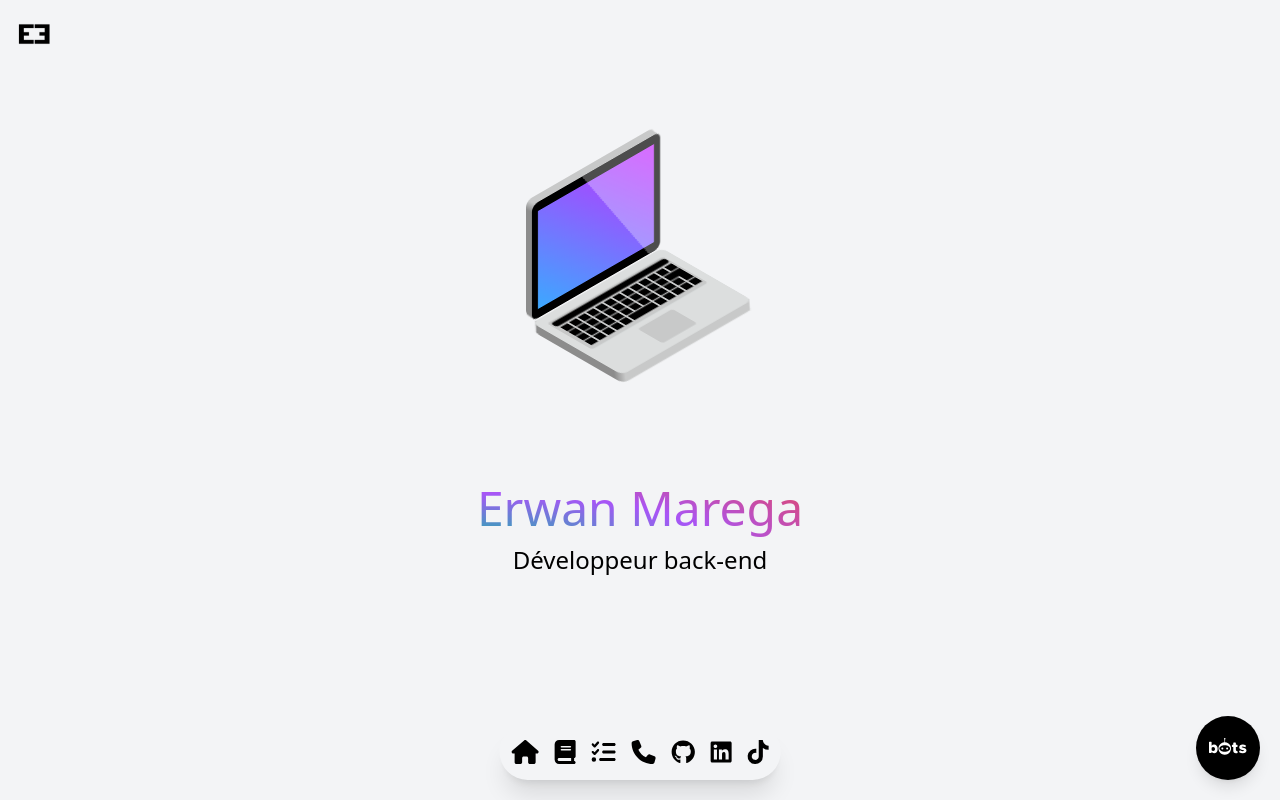
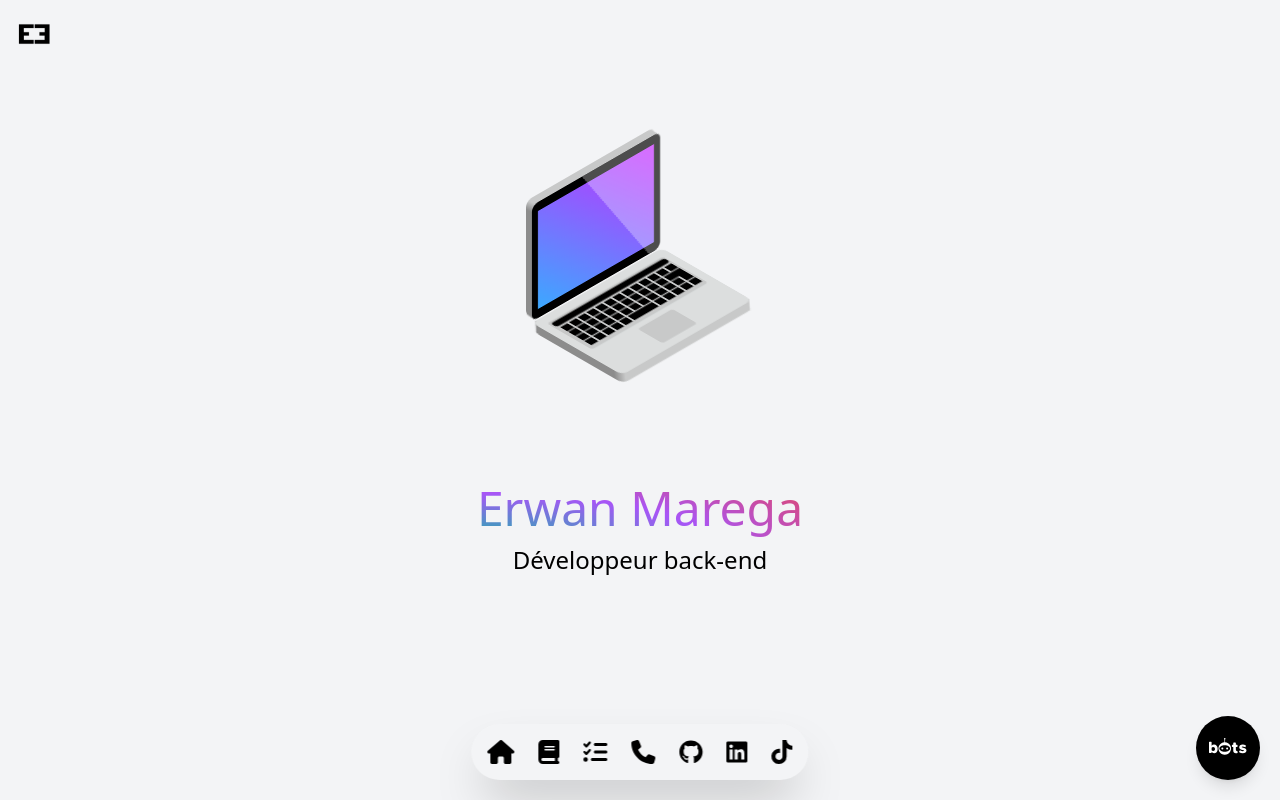
Before and after one commit to erwanmarega/Portfolio, a Vue app: page /about in a window 1280 px wide. Shown: the top 800 px of the page. Built offline with nearby package versions, Linux system fonts and the light colour scheme; a web font is replaced by a local one.

Commit message:
changement page

```diff
--- a/src/components/navbar.vue
+++ b/src/components/navbar.vue
@@ -1,39 +1,87 @@
 <template>
-  <nav class="fixed bottom-5 right-1/2 translate-x-1/2 bg-gray-100 p-3 rounded-full shadow-xl transform transition-transform hover:scale-110 z-10">
-    <ul class="flex justify-center items-center gap-4 m-0 p-0 list-none">
-      <li class="text-2xl cursor-pointer transform transition-transform hover:scale-110 active:scale-100">
-        <a href="#home">
+  <nav class="fixed bottom-5 left-1/2 transform -translate-x-1/2 bg-gray-100 p-4 rounded-full shadow-2xl backdrop-blur-lg z-20">
+    <ul class="flex justify-center items-center gap-6 m-0 p-0 list-none">
+      <li class="group relative">
+        <a
+          href="#home"
+          class="zoom-icon flex flex-col items-center justify-center text-black text-2xl transition-transform"
+        >
           <font-awesome-icon :icon="['fas', 'home']" />
+          <span class="absolute bottom-full mb-2 hidden group-hover:block text-xs text-black bg-gray-200 px-2 py-1 rounded-lg">
+            Accueil
+          </span>
         </a>
       </li>
-      <li class="text-2xl cursor-pointer transform transition-transform hover:scale-110 active:scale-100">
-        <a href="#about">
+      <li class="group relative">
+        <a
+          href="#about"
+          class="zoom-icon flex flex-col items-center justify-center text-black text-2xl transition-transform"
+        >
           <font-awesome-icon :icon="['fas', 'book']" />
+          <span class="absolute bottom-full mb-2 hidden group-hover:block text-xs text-black bg-gray-200 px-2 py-1 rounded-lg">
+            À Propos
+          </span>
         </a>
       </li>
-      <li class="text-2xl cursor-pointer transform transition-transform hover:scale-110 active:scale-100">
-        <a href="#creations">
+      <li class="group relative">
+        <a
+          href="#creations"
+          class="zoom-icon flex flex-col items-center justify-center text-black text-2xl transition-transform"
+        >
           <font-awesome-icon :icon="['fas', 'list-check']" />
+          <span class="absolute bottom-full mb-2 hidden group-hover:block text-xs text-black bg-gray-200 px-2 py-1 rounded-lg">
+            Créations
+          </span>
         </a>
       </li>
-      <li class="text-2xl cursor-pointer transform transition-transform hover:scale-110 active:scale-100">
-        <a href="#contact">
+      <li class="group relative">
+        <a
+          href="#contact"
+          class="zoom-icon flex flex-col items-center justify-center text-black text-2xl transition-transform"
+        >
           <font-awesome-icon :icon="['fas', 'phone']" />
+          <span class="absolute bottom-full mb-2 hidden group-hover:block text-xs text-black bg-gray-200 px-2 py-1 rounded-lg">
+            Contact
+          </span>
         </a>
       </li>
-      <li class="text-2xl cursor-pointer transform transition-transform hover:scale-110 active:scale-100">
-        <a href="https://github.com/erwanmarega" target="_blank" rel="noopener noreferrer">
+      <li class="group relative">
+        <a
+          href="https://github.com/erwanmarega"
+          target="_blank"
+          rel="noopener noreferrer"
+          class="zoom-icon flex flex-col items-center justify-center text-black text-2xl transition-transform"
+        >
           <font-awesome-icon :icon="['fab', 'github']" />
+          <span class="absolute bottom-full mb-2 hidden group-hover:block text-xs text-black bg-gray-200 px-2 py-1 rounded-lg">
+            GitHub
+          </span>
         </a>
       </li>
-      <li class="text-2xl cursor-pointer transform transition-transform hover:scale-110 active:scale-100">
-        <a href="https://www.linkedin.com/in/erwan-marega-9a8970256/" target="_blank" rel="noopener noreferrer">
+      <li class="group relative">
+        <a
+          href="https://www.linkedin.com/in/erwan-marega/"
+          target="_blank"
+          rel="noopener noreferrer"
+          class="zoom-icon flex flex-col items-center justify-center text-black text-2xl transition-transform"
+        >
           <font-awesome-icon :icon="['fab', 'linkedin']" />
+          <span class="absolute bottom-full mb-2 hidden group-hover:block text-xs text-black bg-gray-200 px-2 py-1 rounded-lg">
+            LinkedIn
+          </span>
         </a>
       </li>
-      <li class="text-2xl cursor-pointer transform transition-transform hover:scale-110 active:scale-100">
-        <a href="https://www.tiktok.com/@445nuits._">
+      <li class="group relative">
+        <a
+          href="https://www.tiktok.com/@445nuits._"
+          target="_blank"
+          rel="noopener noreferrer"
+          class="zoom-icon flex flex-col items-center justify-center text-black text-2xl transition-transform"
+        >
           <font-awesome-icon :icon="['fab', 'tiktok']" />
+          <span class="absolute bottom-full mb-2 hidden group-hover:block text-xs text-black bg-gray-200 px-2 py-1 rounded-lg">
+            TikTok
+          </span>
         </a>
       </li>
     </ul>
@@ -49,11 +97,18 @@ import { FontAwesomeIcon } from '@fortawesome/vue-fontawesome';
 library.add(faHome, faBook, faGithub, faLinkedin, faTiktok, faListCheck, faPhone);
 
 export default {
+  name: "Navbar",
   components: {
-    FontAwesomeIcon
-  }
-}
+    FontAwesomeIcon,
+  },
+};
 </script>
 
 <style scoped>
+.zoom-icon {
+  transition: transform 0.3s ease-in-out;
+}
+.zoom-icon:hover {
+  transform: scale(1.25);
+}
 </style>
--- a/src/views/about.vue
+++ b/src/views/about.vue
@@ -40,11 +40,17 @@
         :key="index"
         :class="[
           'absolute w-[80vw] sm:w-[60vw] md:w-[50vw] lg:w-[400px] xl:w-[450px] h-[150px] sm:h-[150px] md:h-[350px] lg:h-[250px] xl:h-[300px] rounded-[20px] flex flex-col justify-between p-3 shadow-lg transition-transform duration-500 ease-in-out',
-          { away: index !== currentCardIndex, shake: index === currentCardIndex && isShaking }
+          { away: index !== currentCardIndex, shake: index === currentCardIndex && isShaking },
         ]"
         :style="getCardStyle(index)"
         @click="showNextCard"
       >
+        <img
+          :src="Clique"
+          alt="Clique"
+          class="absolute top-0 right-0 w-12 h-12 sm:w-16 sm:h-16 lg:w-16 lg:h-16"
+        />
+
         <div class="text-lg sm:text-xl font-bold text-white">{{ card.sub }}</div>
         <div class="text-xl sm:text-2xl md:text-3xl lg:text-[36px] font-bold leading-tight sm:leading-[44px] text-white">
           {{ card.content }}
@@ -56,9 +62,11 @@
 
 
 
+
 <script>
 import { ref, reactive, onMounted } from "vue";
 import ErwanImage from "../assets/img_erwan.JPG";
+import Clique from "../assets/Clique.png";
 
 export default {
   setup() {
@@ -120,6 +128,7 @@ export default {
       isShaking,
       getCardStyle,
       showNextCard,
+      Clique,
     };
   },
 };
--- a/src/views/créations.vue
+++ b/src/views/créations.vue
@@ -1,26 +1,26 @@
 <template>
-	<div class="bg-gray-100 text-black min-h-screen p-6">
+	<div class="bg-gray-100 text-black min-h-screen p-6 relative overflow-hidden">
 	  <header class="mb-12 text-center">
 		<h1 class="text-5xl font-bold mb-4 animate-fadeIn">Mes Créations</h1>
-		<p class="text-lg text-gray-600">
-		  Découvrez mes projets récents et mes idées innovantes.
-		</p>
+		<p class="text-lg text-gray-600">Découvrez mes projets récents et mes idées innovantes.</p>
 	  </header>
 
-	  <div class="grid grid-cols-1 md:grid-cols-2 lg:grid-cols-3 gap-8">
+	  <div
+		ref="slider"
+		class="flex gap-8 overflow-x-hidden"
+		@wheel.prevent="handleScroll"
+	  >
 		<div
 		  v-for="creation in creations"
 		  :key="creation.id"
-		  class="group relative overflow-hidden rounded-xl shadow-xl"
+		  class="min-w-[300px] md:min-w-[400px] flex-shrink-0 rounded-xl shadow-xl relative overflow-hidden group"
 		>
 		  <img
 			:src="creation.image"
 			:alt="creation.title"
 			class="w-full h-64 object-cover transform transition duration-500 group-hover:scale-110"
 		  />
-		  <div
-			class="absolute inset-0 bg-black bg-opacity-50 opacity-0 group-hover:opacity-100 transition duration-500 flex flex-col justify-end p-4"
-		  >
+		  <div class="absolute inset-0 bg-black bg-opacity-50 opacity-0 group-hover:opacity-100 transition duration-500 flex flex-col justify-end p-4">
 			<h2 class="text-xl text-white font-bold">{{ creation.title }}</h2>
 			<p class="text-sm text-gray-200">{{ creation.description }}</p>
 			<a
@@ -41,6 +41,15 @@
   import figma_image from '../assets/Figma.png';
   import pokemon from '../assets/pokemon.png';
   import spotify from '../assets/spotify.png';
+  import calculatrice from '../assets/calculatrice.png';
+
+  const slider = ref(null);
+
+  const handleScroll = (event) => {
+	if (slider.value) {
+	  slider.value.scrollLeft += event.deltaY * 0.5;
+	}
+  };
 
   const creations = ref([
 	{
@@ -54,15 +63,22 @@
 	  id: 2,
 	  title: "Api Pokemon",
 	  description: "Un projet pour tester et apprendre une API Développé en HTML, CSS et JavaScript !.",
-	  image:pokemon,
+	  image: pokemon,
 	  link: "https://erwanmarega.github.io/Api_exo/"
 	},
 	{
 	  id: 3,
 	  title: "Calendrier Spotify",
-	  description: "Actuellement, je travaille sur un projet visant à offrir un récapitulatif des sorties musicales de la semaine, en fonction des genres que l’utilisateur souhaite regarder. Le projet est développé avec React.js pour une interface fluide, et Node.js pour un back-end performant..",
+	  description: "Un projet visant à offrir un récapitulatif des sorties musicales de la semaine en fonction des genres choisis.",
 	  image: spotify,
 	  link: "https://calendarspotify.vercel.app/"
+	},
+	{
+	  id: 4,
+	  title: "Calculatrice IOS",
+	  description: "Un projet visant à reproduire une calculatrice IOS en HTML, CSS et JavaScript.",
+	  image: calculatrice,
+	  link: "https://erwanmarega.github.io/Calculatrice_ios/"
 	}
   ]);
   </script>
```
Also changed, not shown: src/assets/Calculatrice.png, src/assets/Clique.png (added).
